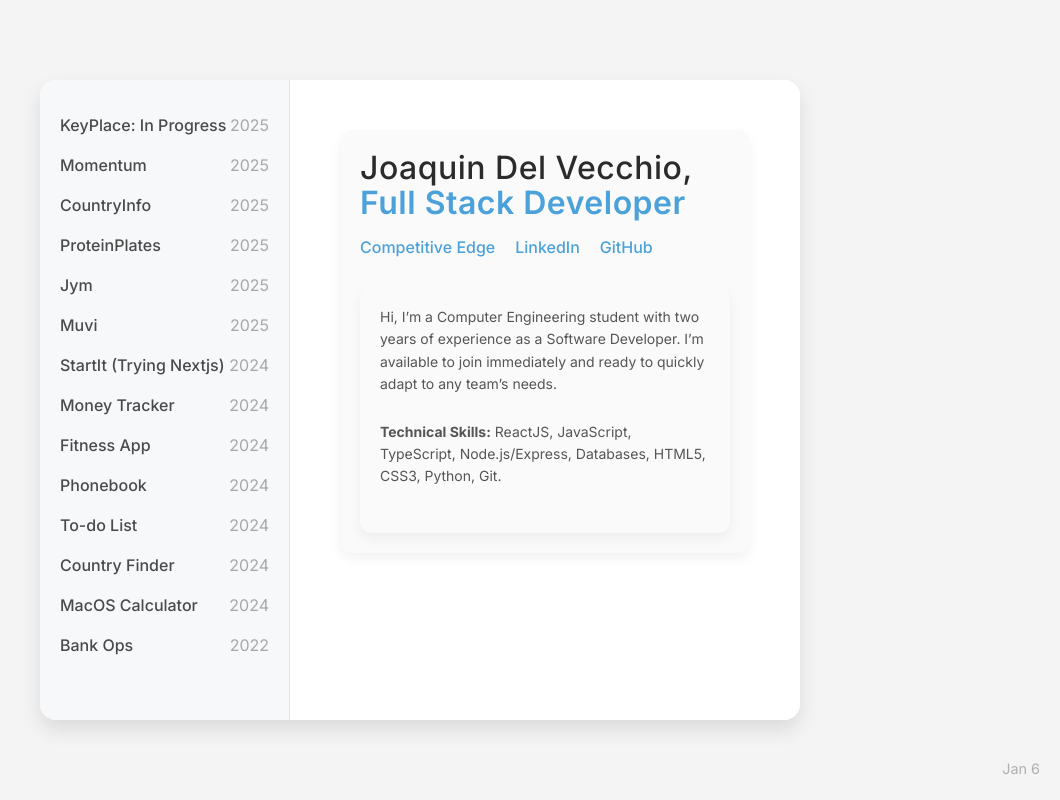
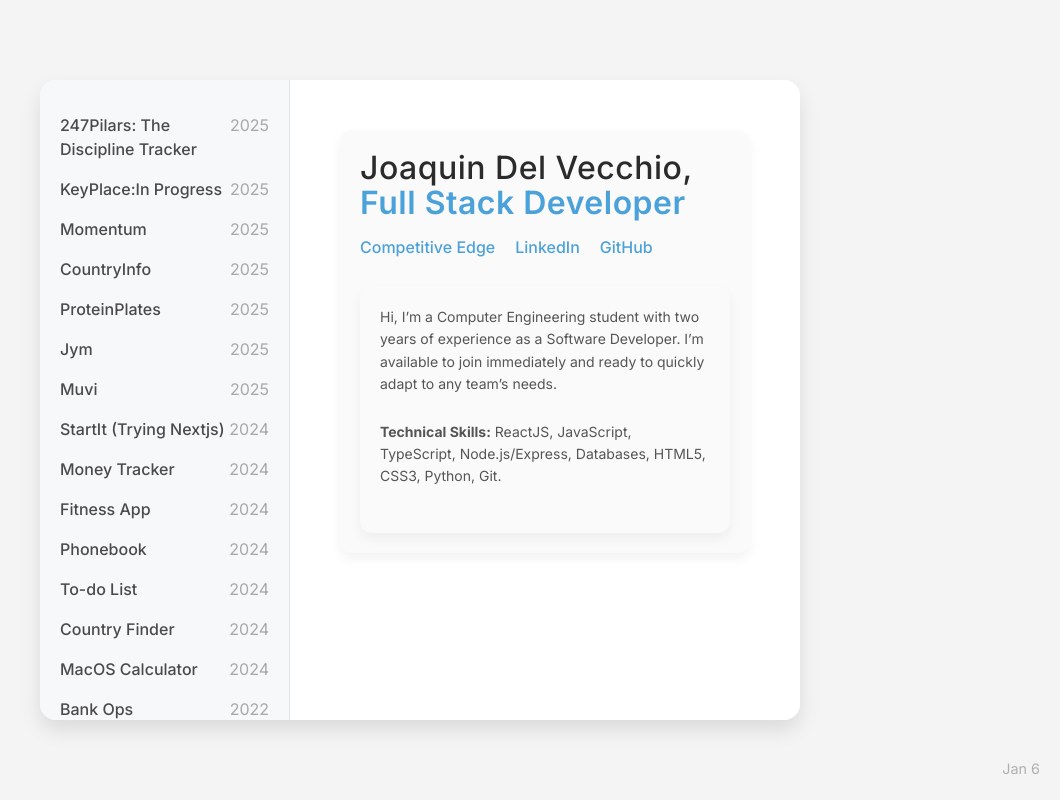
Before and after one commit to JoaDelVecchio/personalWebsite, a React (Vite) app: page / in a window 1280 px wide. Shown: the whole page, without its empty margins (220-1280 px from the left). Built offline with nearby package versions, Linux system fonts and the light colour scheme.

Commit message:
Add new site

```diff
--- a/src/App.jsx
+++ b/src/App.jsx
@@ -11,8 +11,24 @@ function App() {
 
   const projects = [
     {
+      id: "247Pilars:In Progress",
+      name: "247Pilars: The Discipline Tracker",
+      year: "2025",
+      link: "https://247-pilars.vercel.app/",
+      image: "247pilars.png",
+      description:
+        "247Pilars is a sleek and minimalistic to-do and habit-tracking app designed for those who embrace the grind. Inspired by the 247 lifestyle, it helps users stay disciplined, track progress, and execute their daily goals with precision.",
+      technologies: [
+        "React",
+        "Node.js/Express",
+        "MongoDB",
+        "TailwindCSS",
+        "TypeScript",
+      ],
+    },
+    {
       id: "KeyPlace",
-      name: "KeyPlace: In Progress",
+      name: "KeyPlace:In Progress",
       year: "2025",
       link: "https://key-place.vercel.app/",
       image: "keyplace.png",
```
Also changed, not shown: public/247pilars.png (added).
